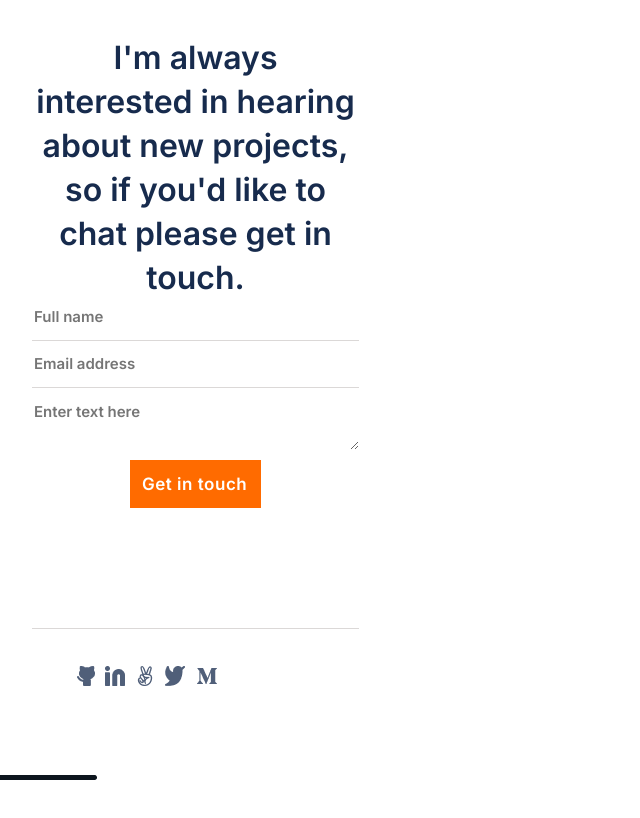
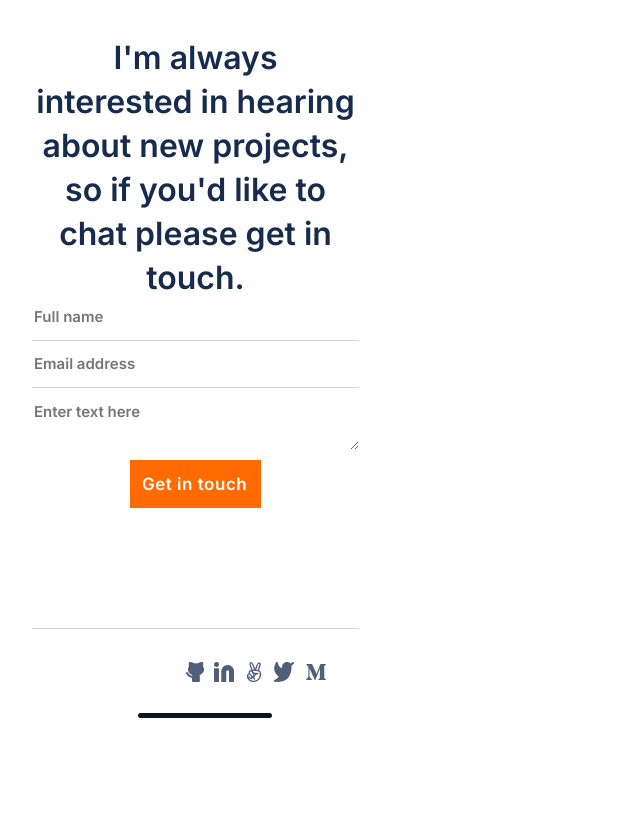
Before and after one commit to Sonikak004/portfolio-setup, a website: page index.html in a window 1280 px wide. Shown: the part 6001-6819 px from the top of the page, without its empty margins (0-640 px from the left). Drawn offline with Linux system fonts and the light colour scheme.

Commit message:
Update styles.css

```diff
--- a/styles.css
+++ b/styles.css
@@ -113,7 +113,7 @@ ul {
   align-items: center;
 }
 
-.social-media-under {
+.social-media-below {
   margin-top: 5px;
   margin-left: 109px;
   width: 200px;
```
